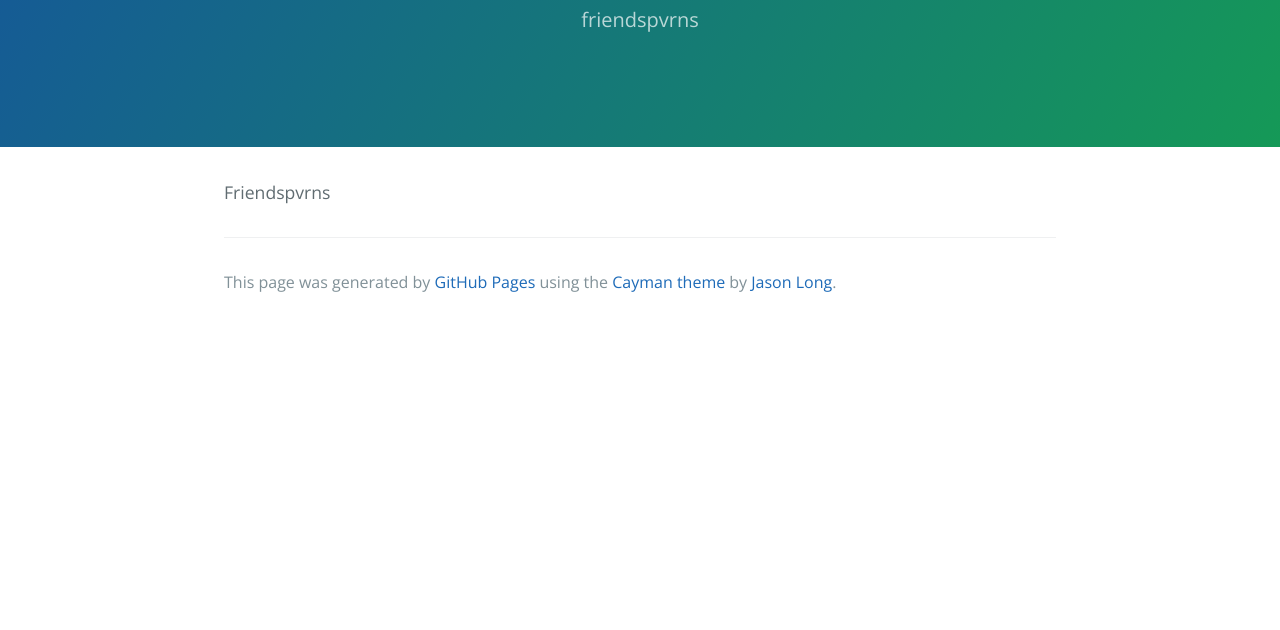
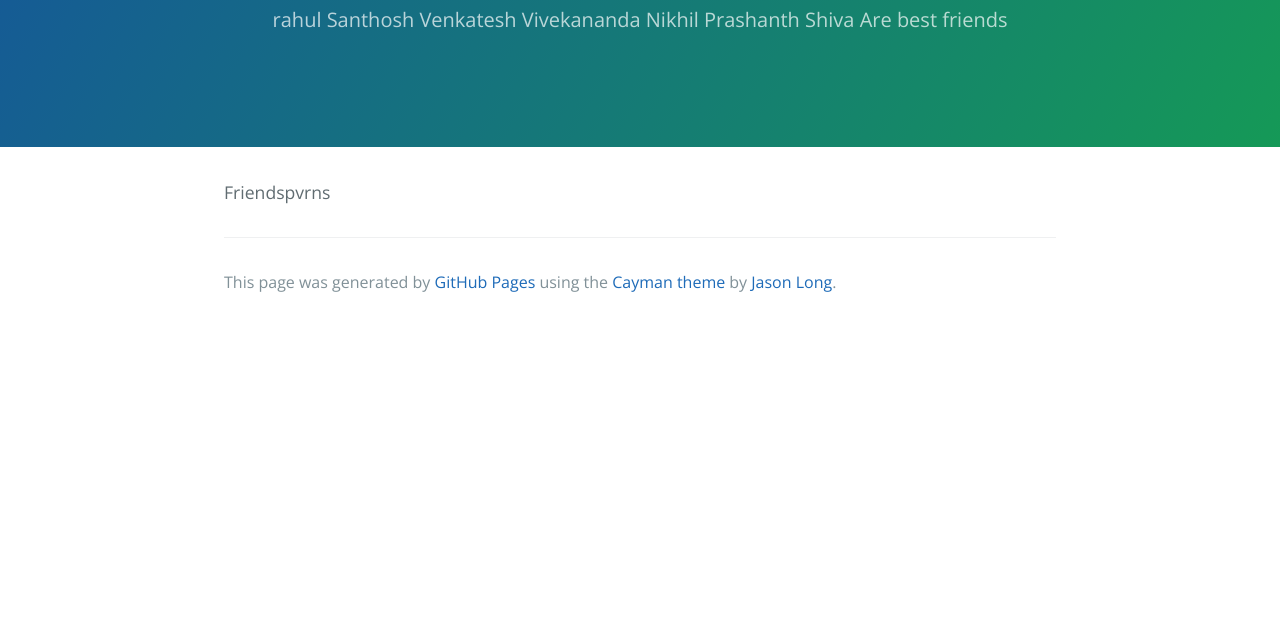
Before and after one commit to Venkateshprasadns/venkateshprasadns.github.io, a plain HTML site: page index.html in a window 1280 px wide. Shown: the part 170-800 px from the top of the page. Drawn offline with nearby package versions, Linux system fonts and the light colour scheme.

Commit message:
Update index.html

```diff
--- a/index.html
+++ b/index.html
@@ -1,30 +1,8 @@
-<!DOCTYPE html>
-<html lang="en-us">
-  <head>
-    <meta charset="UTF-8">
-    <title>Venkateshprasadns.GitHub.io by Venkateshprasadns</title>
-    <meta name="viewport" content="width=device-width, initial-scale=1">
-    <link rel="stylesheet" type="text/css" href="stylesheets/normalize.css" media="screen">
-    <link href='https://fonts.googleapis.com/css?family=Open+Sans:400,700' rel='stylesheet' type='text/css'>
-    <link rel="stylesheet" type="text/css" href="stylesheets/stylesheet.css" media="screen">
-    <link rel="stylesheet" type="text/css" href="stylesheets/github-light.css" media="screen">
-  </head>
-  <body>
-    <section class="page-header">
-      <h1 class="project-name">Venkateshprasadns.GitHub.io</h1>
-      <h2 class="project-tagline">friendspvrns</h2>
-    </section>
-
-    <section class="main-content">
-      <p>Friendspvrns</p>
-
-      <footer class="site-footer">
-
-        <span class="site-footer-credits">This page was generated by <a href="https://pages.github.com">GitHub Pages</a> using the <a href="https://github.com/jasonlong/cayman-theme">Cayman theme</a> by <a href="https://twitter.com/jasonlong">Jason Long</a>.</span>
-      </footer>
-
-    </section>
-
-
-  </body>
-</html>
+<!DOCTYPE html><html lang="en-us">  <head>    <meta charset="UTF-8">    <title>Venkateshprasadns.GitHub.io by Venkateshprasadns</title>    <meta name="viewport" content="width=device-width, initial-scale=1">    <link rel="stylesheet" type="text/css" href="stylesheets/normalize.css" media="screen">    <link href='https://fonts.googleapis.com/css?family=Open+Sans:400,700' rel='stylesheet' type='text/css'>    <link rel="stylesheet" type="text/css" href="stylesheets/stylesheet.css" media="screen">    <link rel="stylesheet" type="text/css" href="stylesheets/github-light.css" media="screen">  </head>  <body>    <section class="page-header">      <h1 class="project-name">Venkateshprasadns.GitHub.io</h1>      <h2 class="project-tagline">rahul
+Santhosh
+Venkatesh
+Vivekananda
+Nikhil
+Prashanth
+Shiva
+Are best friends   </section>    <section class="main-content">      <p>Friendspvrns</p>      <footer class="site-footer">        <span class="site-footer-credits">This page was generated by <a href="https://pages.github.com">GitHub Pages</a> using the <a href="https://github.com/jasonlong/cayman-theme">Cayman theme</a> by <a href="https://twitter.com/jasonlong">Jason Long</a>.</span>      </footer>    </section>    </body></html>
```
